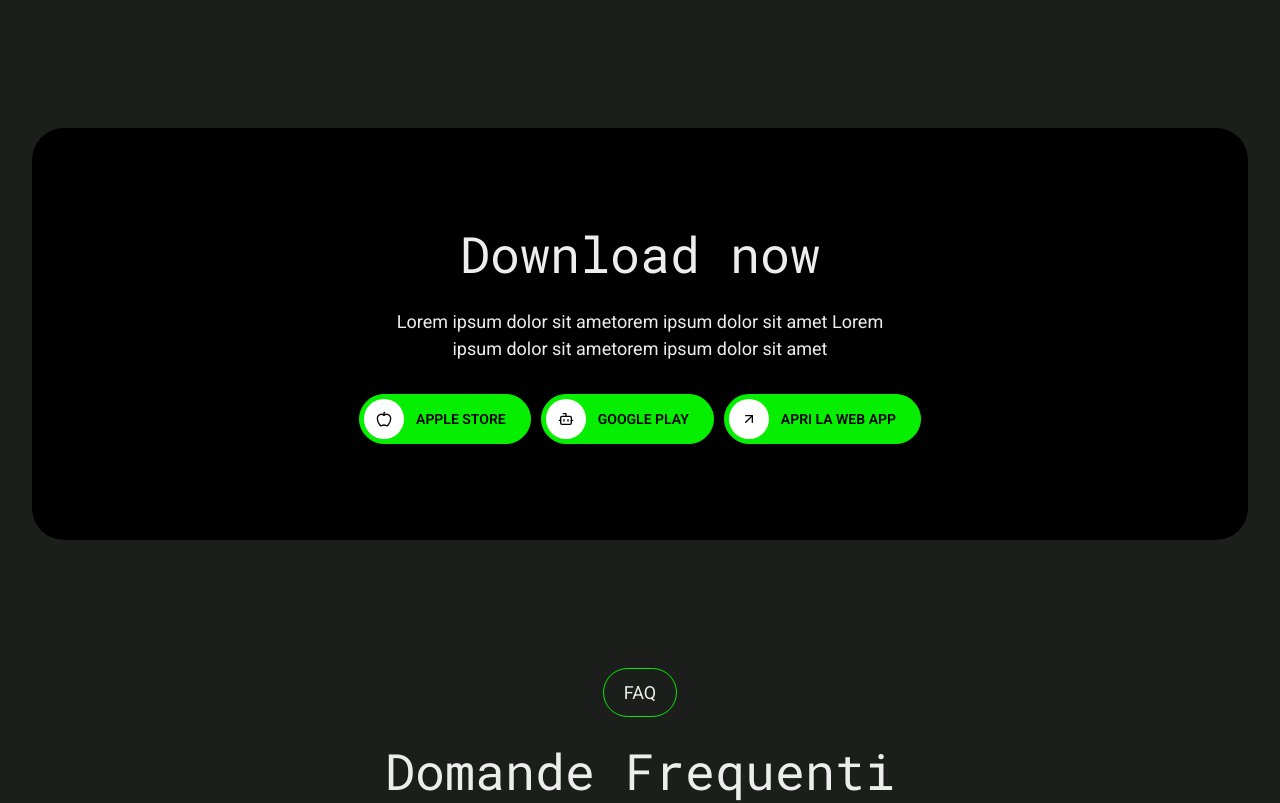
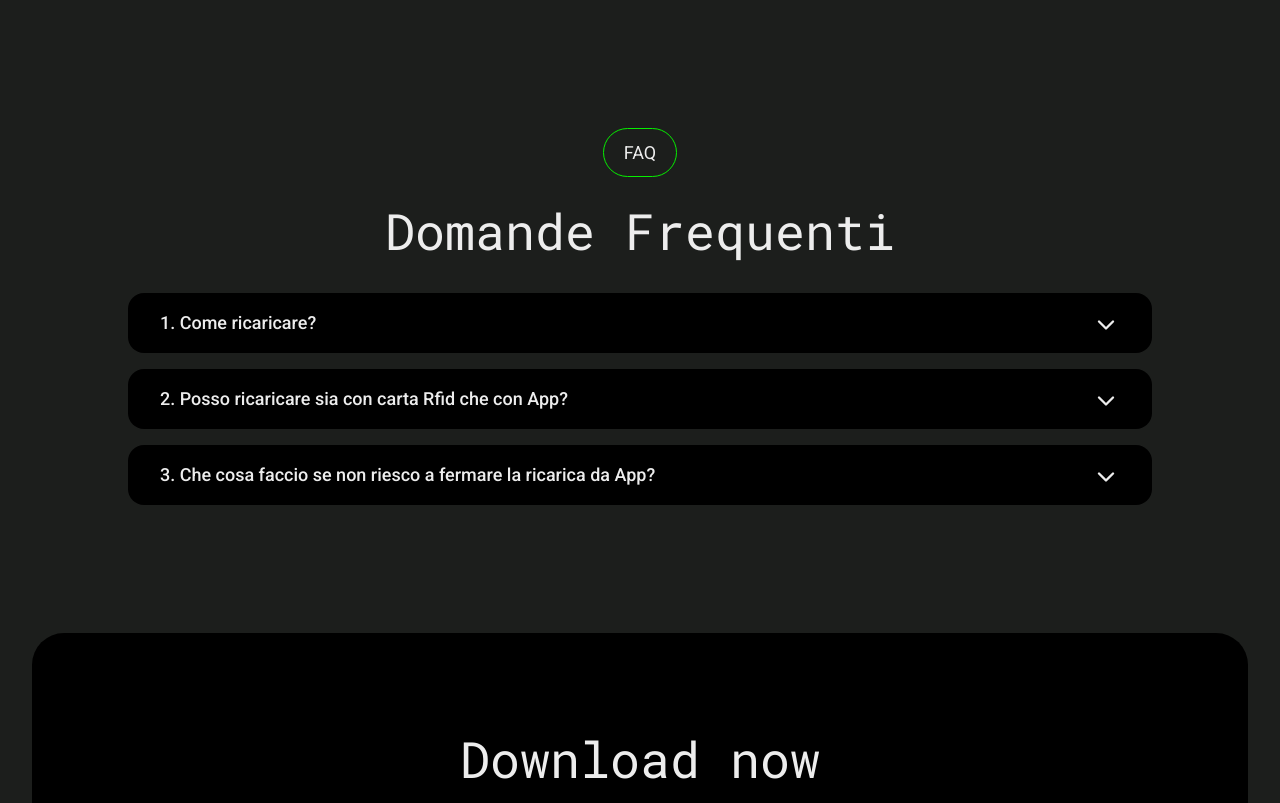
Before and after one commit to kylecraq/ges-staging, a Next.js app: page /en in a window 1280 px wide. Shown: the part 3588-4391 px from the top of the page. Built offline with nearby package versions, Linux system fonts and the light colour scheme.

Commit message:
reorder components

```diff
--- a/src/app/[locale]/(home-page)/page.tsx
+++ b/src/app/[locale]/(home-page)/page.tsx
@@ -26,8 +26,8 @@ export default function Home(props: HomeProps) {
       <HomePageChargeSystemSection />
       <HomePageMapSection />
       <HomePageFeatureSection />
+      <HomePageFaqSection />
       <HomePageDownloadSection />
-      <HomePageFaqSection />
     </main>
   );
 }
```
